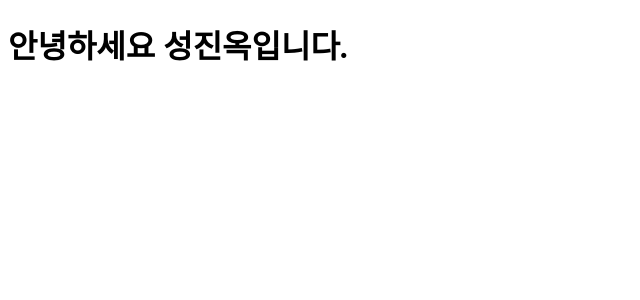
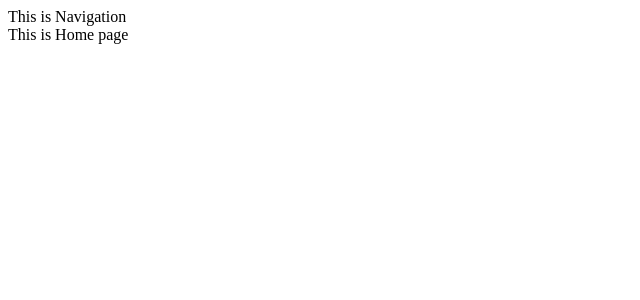
Before and after one commit to wlsdhr0831/wlsdhr0831, a React app: page / in a window 1280 px wide. Shown: the top 300 px of the page, without its empty margins (0-640 px from the left). Built offline with nearby package versions, Linux system fonts and the light colour scheme.

Commit message:
apply routes

```diff
--- a/package.json
+++ b/package.json
@@ -14,7 +14,8 @@
   "license": "ISC",
   "dependencies": {
     "react": "^17.0.2",
-    "react-dom": "^17.0.2"
+    "react-dom": "^17.0.2",
+    "react-router-dom": "^5.3.0"
   },
   "devDependencies": {
     "@babel/core": "^7.15.5",
--- a/src/App.js
+++ b/src/App.js
@@ -1,10 +1,17 @@
-import React, { useState } from 'react';
+import React from 'react';
+import { BrowserRouter, Route } from "react-router-dom";
 import './App.css';
+import Home from './routes/Home';
+import Component from './routes/Component';
+import Navigation from './pages/Navigation';
 
 const App = () => {
   return (
-  <h1>안녕하세요 성진옥입니다.
-  </h1>
+    <BrowserRouter basename={process.env.PUBLIC_URL}>
+      <Navigation />
+      <Route exact path="/" component={Home} />
+      <Route path="/component/:id" component={Component} />
+    </BrowserRouter>
   );
 };
 
--- /dev/null
+++ b/src/pages/Navigation.js
@@ -0,0 +1,6 @@
+import React from "react";
+
+const Home = () => {
+  return <div>This is Navigation</div>;
+};
+export default Home;
--- /dev/null
+++ b/src/routes/Component.js
@@ -0,0 +1,6 @@
+import React from "react";
+
+const Component = () => {
+  return <div>This is Component page</div>;
+};
+export default Component;
--- /dev/null
+++ b/src/routes/Home.js
@@ -0,0 +1,6 @@
+import React from "react";
+
+const Home = () => {
+  return <div>This is Home page</div>;
+};
+export default Home;
```
Also changed, not shown: 1 other file (tests, documents, lock files or other folders).
